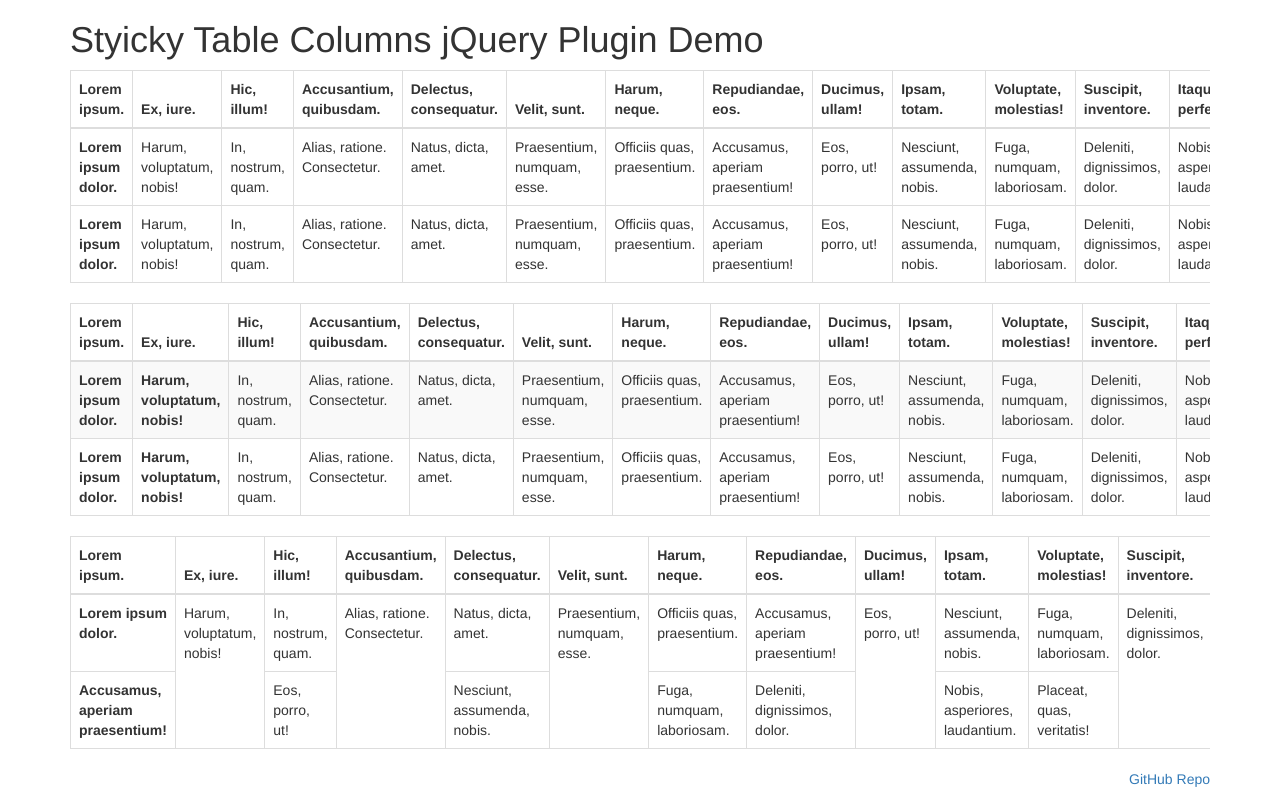
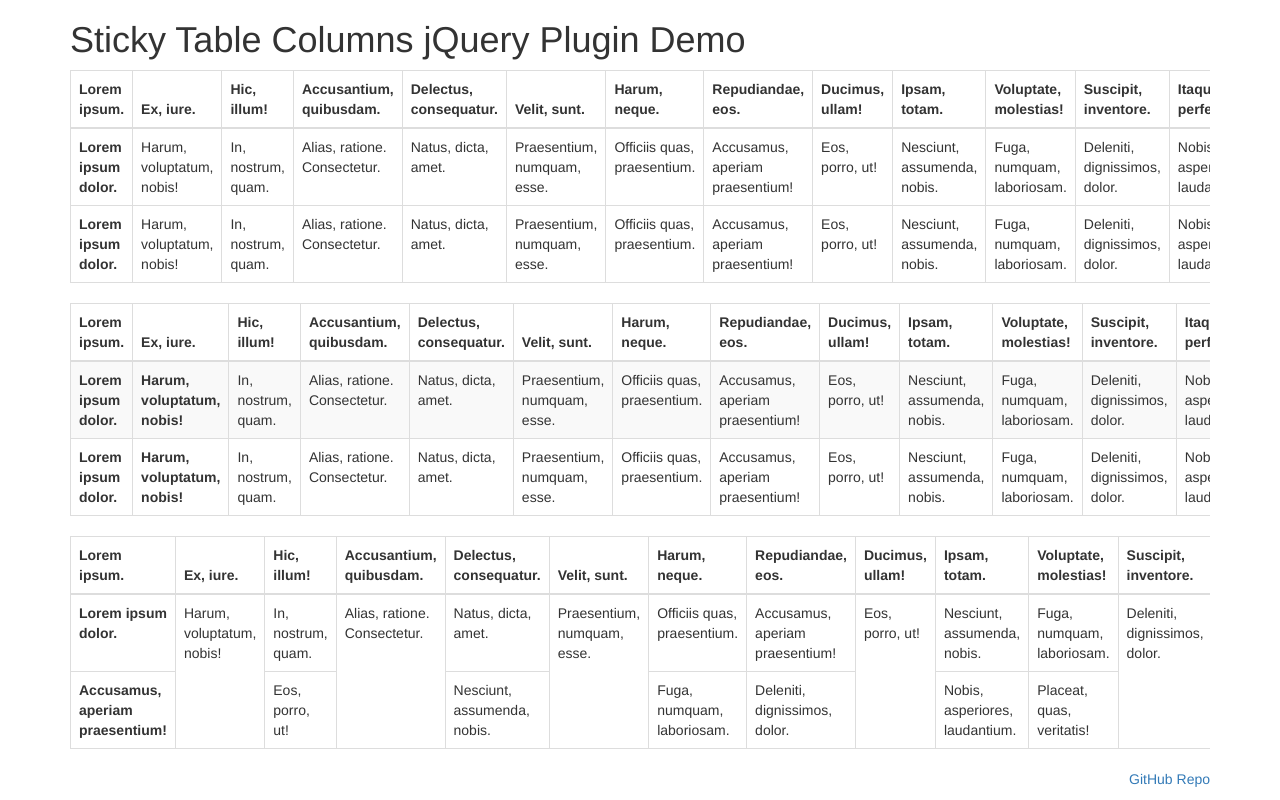
Before and after one commit to ixkaito/stickyTableColumns, a plain HTML site: page index.html in a window 1280 px wide. Drawn offline with nearby package versions, Linux system fonts and the light colour scheme.

Commit message:
Fix typo

```diff
--- a/index.html
+++ b/index.html
@@ -14,7 +14,7 @@
 </head>
 <body>
 <div class="container">
-<h1>Styicky Table Columns jQuery Plugin Demo</h1>
+<h1>Sticky Table Columns jQuery Plugin Demo</h1>
 	<table class="table table-bordered">
 		<thead>
 			<tr>
```
